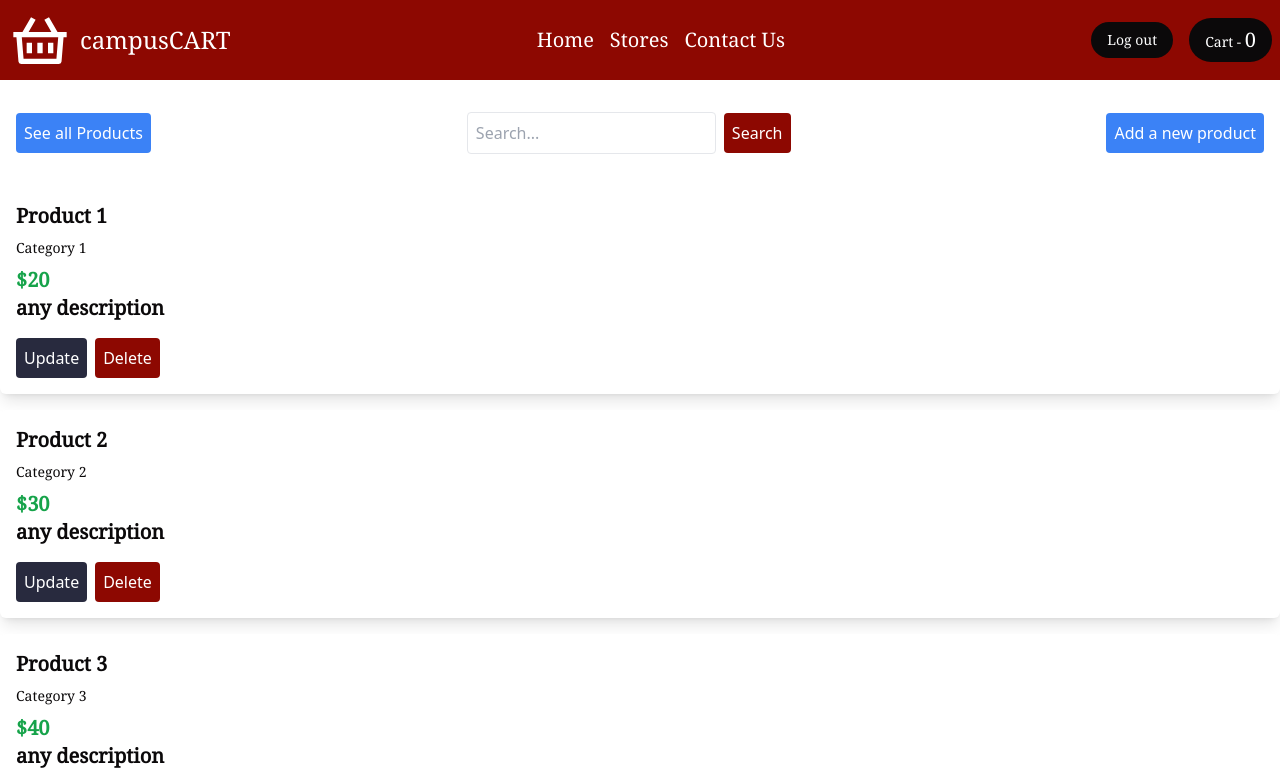
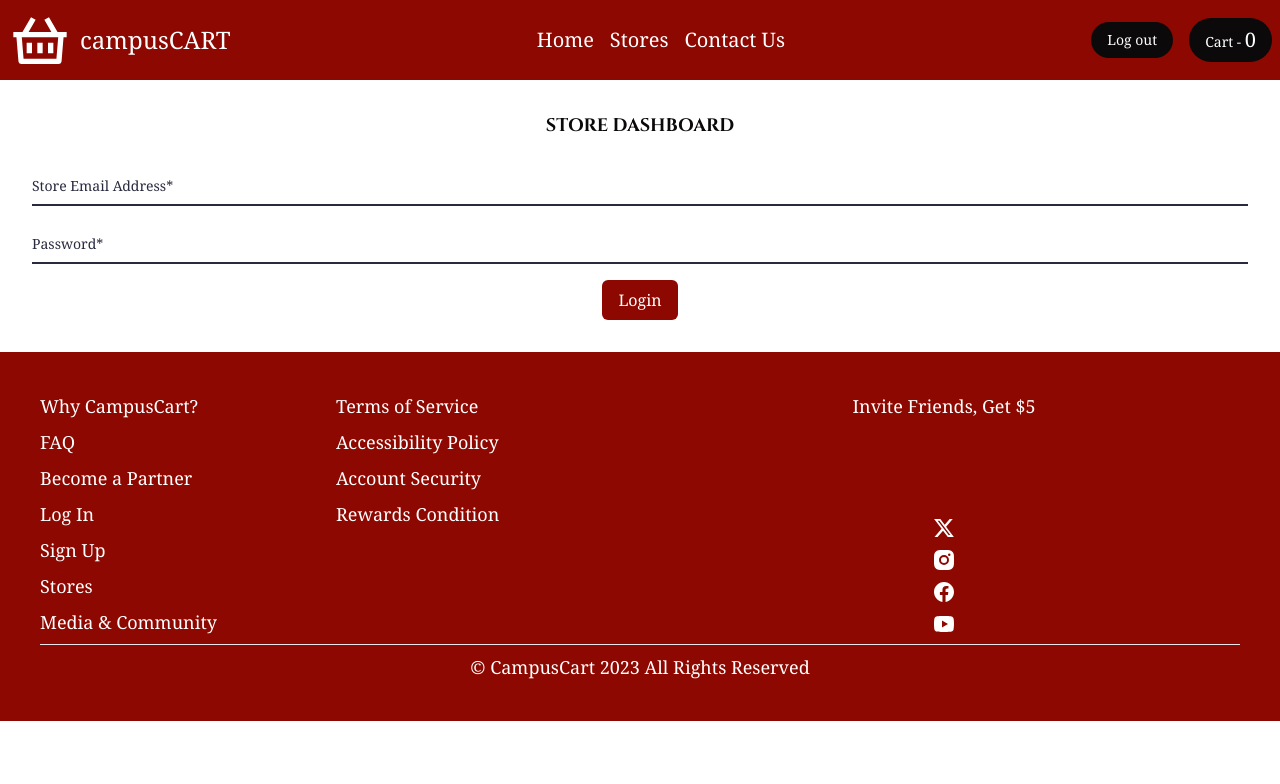
Before and after one commit to hamitsehjal/CampusCart-FRONTEND, a Next.js app: page /dashboard in a window 1280 px wide. Shown: the top 784 px of the page. Built offline with nearby package versions, Linux system fonts and the light colour scheme; sample sign-in values are in the browser's storage.

Commit message:
Fix the Dashboard

```diff
--- a/src/components/Home/PartnerSection.jsx
+++ b/src/components/Home/PartnerSection.jsx
@@ -46,6 +46,9 @@ export const PartnerSection = () => {
                                 <Link href='/partner-register' className='bg-green-600 text-white rounded-lg py-4 px-5 duration-300 transition-all ease-in-out hover:bg-blue-500 hover:shadow-lg inline-block relative top-0 hover:-top-1'>
                                     Become A Partner
                                 </Link>
+                                <Link href='/dashboard' className='bg-green-600 text-white rounded-lg py-4 px-5 duration-300 transition-all ease-in-out hover:bg-blue-500 hover:shadow-lg inline-block relative top-0 hover:-top-1'>
+                                    Log in to my Store
+                                </Link>
                             </div>
                         </div>
                     </div>
--- a/src/components/navbar.jsx
+++ b/src/components/navbar.jsx
@@ -33,7 +33,7 @@ export default function Navbar() {
         <div>
           <Link
             className="flex flex-row gap-x-2 items-center justify-start text-2xl"
-            href="#"
+            href="/"
           >
             <RiShoppingBasket2Line className="h-10  md:h-10 lg:h-16 w-10 md:w-10 lg:w-16 text-campus-background" />
             <span className="text-lg md:text-2xl font-noto_serif">
--- a/src/pages/dashboard.jsx
+++ b/src/pages/dashboard/[id].js
@@ -1,20 +1,39 @@
 // Dashboard.jsx
 import React, { useState } from "react";
-import { useRouter } from 'next/router';
+import { useRouter } from 'next/router'
 import Image from "next/image";
-const Dashboard = (props) => {
-
-  const categories = ["Fruits", "Vegetables", "Electronics",];
+import useProducts from "utils/useProducts";
+import { getToken } from "lib/authenticate";
+import useProductCategories from "utils/useProductCategories";
+const Dashboard = () => {
+  const router = useRouter()
+  // Extract the StoreId
+  const storeId = router.query.id;
+  console.log(`StoreId received: ${storeId}`);
 
 
-  // DUMMY PRODUCTS DATA
-  const dummyProducts = [
-    { _id: 1, name: "Product 1", category: "Category 1", price: 20.0, description: "any description" },
-    { _id: 2, name: "Product 2", category: "Category 2", price: 30.0, description: "any description" },
-    { _id: 2, name: "Product 3", category: "Category 3", price: 40.0, description: "any description" },
-    { _id: 2, name: "Product 4", category: "Category 4", price: 50.0, description: "any description" },
-    { _id: 2, name: "Product 5", category: "Category 5", price: 60.0, description: "any description" },
-  ];
+  // configure options for private access
+  const options = {
+    headers: {
+      'Authorization': `Bearer ${getToken('store')}`,
+      'Content-Type': `application/json`,
+    }
+  }
+
+  const [category, setCategory] = useState('all');
+
+  // Extract the Product Details
+  const { productsData, productsError, productsLoading } = useProducts(storeId, category, options);
+
+  // Extract the Product Categories
+  const { productCategoriesData, productCategoriesError, productsCategoriesLoading } = useProductCategories(options);
+
+  console.log(productCategoriesData.categories)
+  const categories = productCategoriesData.categories;
+  // const categories = productCategoriesData.categories;
+
+
+
 
   const [selectedProduct, setSelectedProduct] = useState(null);
   const [isUpdateModalOpen, setUpdateModalOpen] = useState(false);
@@ -64,17 +83,16 @@ const Dashboard = (props) => {
   const handleDelete = (productId) => {
     console.log(`Deleting product with ID: ${productId}`);
   };
-
   return (
     <div className="container mx-auto mt-8 mb-8">
       {/* TOP AREA: SEARCH, SEE ALL PRODUCTS, ADD A NEW PRODUCT */}
       <div className="flex justify-between items-center mb-8">
-        <div>
+        {/* <div> */}
         {/* SEE ALL PRODUCT */}
-          <button className="bg-blue-500 text-white p-2 rounded ml-4 hover:bg-blue-700">
+        {/* <button className="bg-blue-500 text-white p-2 rounded ml-4 hover:bg-blue-700">
             See all Products
           </button>
-        </div>
+        </div> */}
         {/* SEARCH AREA */}
         <div className="flex items-center">
           <input
@@ -151,8 +169,8 @@ const Dashboard = (props) => {
                   className="mt-1 p-2 border rounded"
                 >
                   {categories.map((category) => (
-              <option key={category} value={category.toLowerCase()}>
-                {category}
+                    <option key={category._id} value={category.name.toLowerCase()}>
+                      {category.name}
                     </option>
                   ))}
                 </select>
@@ -187,7 +205,7 @@ const Dashboard = (props) => {
 
       {/* PRODUCTS LIST (DUMMY FOR NOW) */}
       <div className="grid grid-cols-1 gap-4">
-        {dummyProducts.map((product) => (
+        {productsData.products.map((product) => (
           <div
             key={product._id}
             className="p-4 bg-white rounded-md shadow-lg overflow-hidden transition duration-300 transform hover:scale-105 cursor-pointer"
--- /dev/null
+++ b/src/pages/dashboard/index.js
@@ -0,0 +1,112 @@
+// This is the User-Login of CampusCart
+import { useState } from "react";
+import { useRouter } from "next/router";
+import { authenticateStore } from "lib/authenticate";
+import Alert from "@/components/alert";
+export default function Login() {
+    const clearFormData = {
+        email: "",
+        password: "",
+    };
+    const [formData, setFormData] = useState(clearFormData);
+    const [errors, setErrors] = useState(clearFormData);
+
+    const router = useRouter();
+    const [warning, setWarning] = useState(null);
+    const validateForm = () => {
+        let valid = true;
+        const newErrors = { ...errors };
+
+        //Email
+        if (!/^\S+@\S+\.\S+$/.test(formData.email)) {
+            newErrors.email = "Email address is invalid";
+            valid = false;
+        }
+        else {
+            newErrors.email = "";
+        }
+
+        //Password
+        if (formData.password.trim() === "") {
+            newErrors.password = "Password is required";
+            valid = false;
+        } else {
+            newErrors.password = "";
+        }
+
+        setErrors(newErrors);
+        return valid;
+    };
+
+    const handleSubmit = async (e) => {
+        e.preventDefault();
+        setWarning('')
+
+        if (validateForm()) {
+            console.log("Form Validation was successful:", formData);
+            try {
+                const id = await authenticateStore(formData.email, formData.password);
+                console.log(`Log in to Store Dashboard: ${id}`);
+                setFormData(clearFormData);
+                router.push(`/dashboard/${id}`);
+            } catch (err) {
+                setWarning(err.message);
+                setFormData(clearFormData);
+
+            }
+        } else {
+            console.log("Form Validation Failed");
+        }
+    };
+    return (
+        <div className=" bg-white p-8  shadow-md">
+            <h1 className="text-lg text-campus-text font-cinzel mb-6 text-center">
+                STORE DASHBOARD
+            </h1>
+            {warning && <> <Alert message={warning} /><br /><br /></>}
+            <form onSubmit={handleSubmit}>
+                {/* Student Email */}
+                <div className="relative z-0 w-full mb-4 group">
+                    <input
+                        type="email"
+                        className="block py-2.5  font-noto_serif px-0 w-full text-sm text-campus-text bg-transparent border-0 border-b-2 border-campus-blue appearance-none focus:outline-none focus:ring-0 focus:border-campus-secondary peer"
+                        placeholder=" "
+                        value={formData.email}
+                        onChange={(e) =>
+                            setFormData({ ...formData, email: e.target.value })
+                        }
+                    />
+                    <label className="peer-focus:font-medium font-noto_serif absolute text-sm text-campus-blue  duration-300 transform -translate-y-6 scale-75 top-3 -z-10 origin-[0] peer-focus:left-0 peer-focus:text-campus-blue  peer-placeholder-shown:scale-100 peer-placeholder-shown:translate-y-0 peer-focus:scale-75 peer-focus:-translate-y-6">
+                        Store Email Address*
+                    </label>
+                    <span className="text-campus-accent text-sm">
+                        {errors.email}
+                    </span>
+                </div>
+                {/* Student Password */}
+                <div className="relative z-0 w-full mb-4 group">
+                    <input
+                        type="password"
+                        className="block py-2.5 font-noto_serif px-0 w-full text-sm text-campus-text bg-transparent border-0 border-b-2 border-campus-blue appearance-none focus:outline-none focus:ring-0 focus:border-campus-secondary peer"
+                        placeholder=" "
+                        value={formData.password}
+                        onChange={(e) =>
+                            setFormData({ ...formData, password: e.target.value })
+                        }
+                    />
+                    <label className="peer-focus:font-medium font-noto_serif absolute text-sm text-campus-blue  duration-300 transform -translate-y-6 scale-75 top-3 -z-10 origin-[0] peer-focus:left-0 peer-focus:text-campus-blue  peer-placeholder-shown:scale-100 peer-placeholder-shown:translate-y-0 peer-focus:scale-75 peer-focus:-translate-y-6">
+                        Password*
+                    </label>
+                    <span className="text-campus-accent text-sm">{errors.password}</span>
+                </div>
+                {/* Login Button */}
+                <div className="text-center">
+                    <button className="bg-campus-red text-white font-noto_serif font-medium py-2 px-4 rounded-md hover:bg-campus-accent">
+                        Login
+                    </button>
+                </div>
+            </form>
+
+        </div>
+    );
+}
```
Also changed, not shown: src/components/RouteGuard.js (+25 -6 lines), src/lib/authenticate.js. Lines whose indentation alone changed are shown as unchanged.
